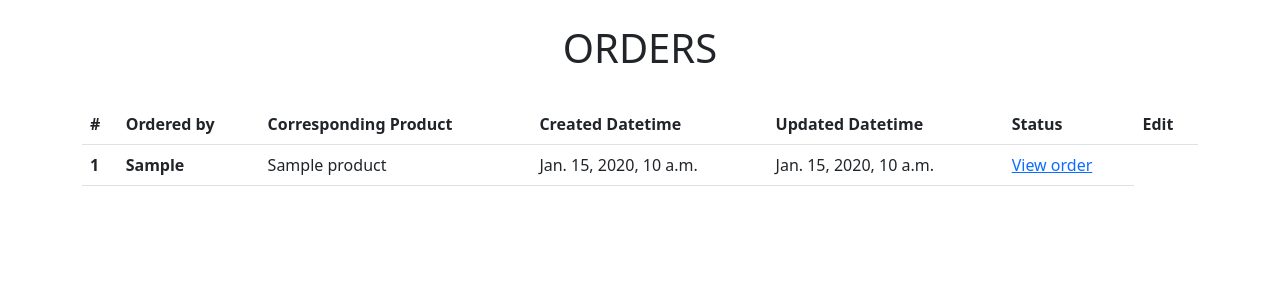
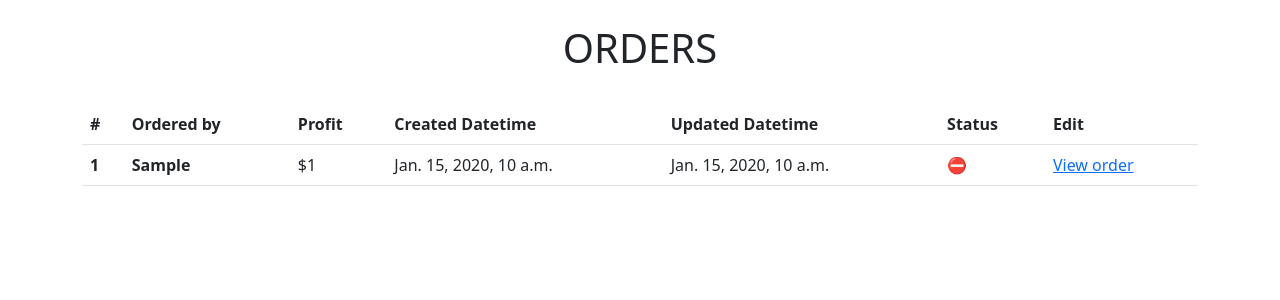
Before and after one commit to Technopy311/ShopFinaceManager-Django, a Django app: template ManagerProject/core/templates/core/order_payments.html in a window 1280 px wide. Shown: the part 72-372 px from the top of the page. Run offline with Django 4.2, Linux system fonts and the light colour scheme; the template is opened without the code that fills it: most values are stand-ins (such as "Sample title", 1, 10 or a date in 2020).

Commit message:
fix (core order&payments template): Fix field rendering and data query

```diff
--- a/ManagerProject/core/templates/core/order_payments.html
+++ b/ManagerProject/core/templates/core/order_payments.html
@@ -16,7 +16,7 @@
               <tr>
                 <th scope="col">#</th>
                 <th scope="col">Ordered by</th>
-                <th scope="col">Corresponding Product</th>
+                <th scope="col">Profit</th>
                 <th scope="col">Created Datetime</th>
                 <th scope="col">Updated Datetime</th>
                 <th scope="col">Status</th>
@@ -28,13 +28,13 @@
               <tr>
                 <th scope="row">{{order.pk}}</th>
                 <th>{{order.ordered_by}}</th>
-                <td>{{order.product}}</td>
+                <td>${{order.transaction.total_profit}}</td>
                 <td>{{order.created_datetime}}</td>
                 <td>{{order.updated_datetime}}</td>
                 {% if order.completed %}
                 <td>✅</td>
-                {% else %
-                <td>⛔</td>}
+                {% else %}
+                <td>⛔</td>
                 {% endif %}
                 <td><a href="{% url 'order' order.pk %}">View order</a></td>
               </tr>
```
